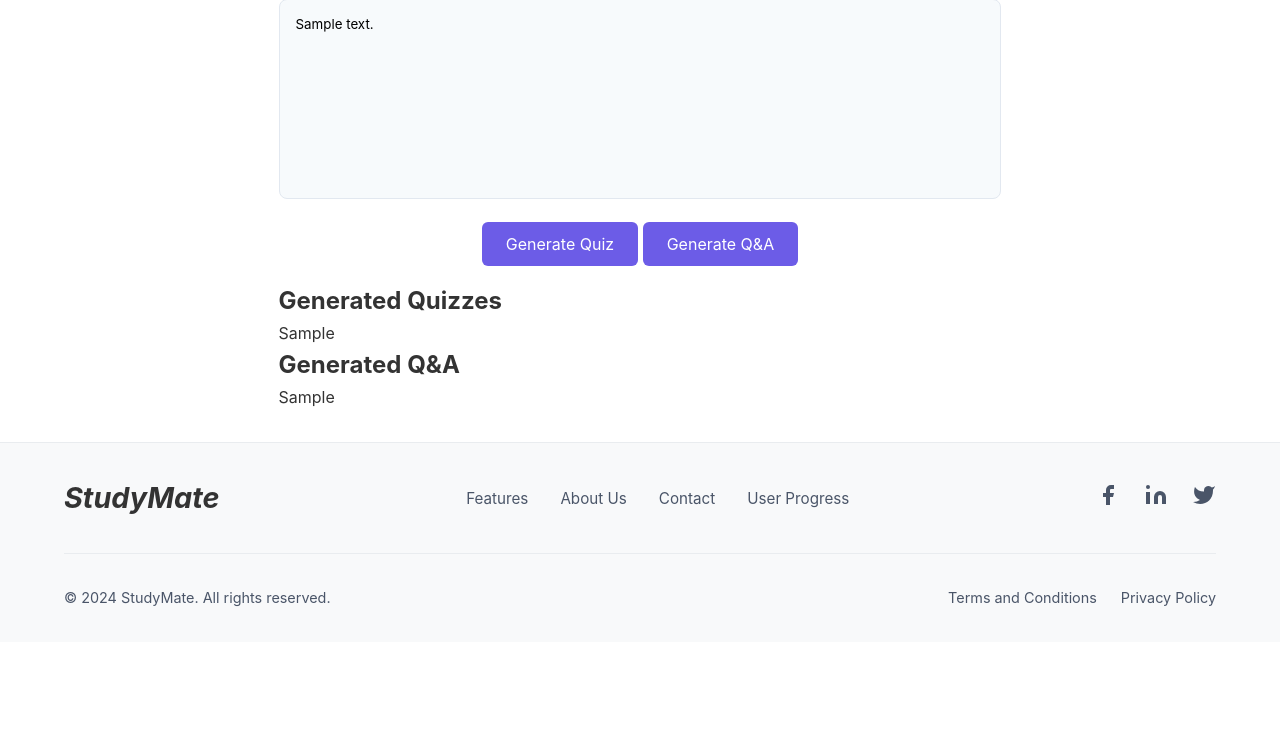
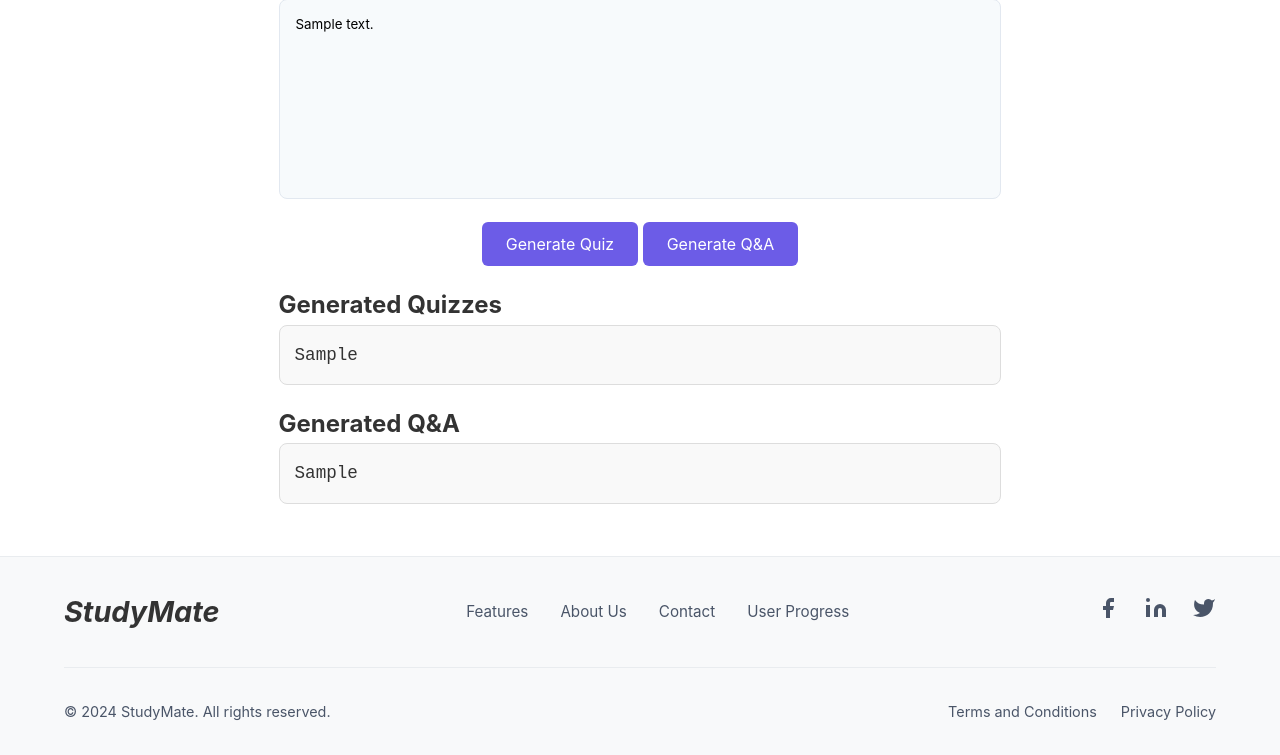
Before and after one commit to abzaidi/studyMate, a Django app: template studymate/templates/main.html in a window 1280 px wide. Shown: the part 713-1468 px from the top of the page. Before the commit the page ends 1320 px from the top, so only its background shows below. Run offline with Django 5.2, Linux system fonts and the light colour scheme; the template is opened without the code that fills it: most values are stand-ins (such as "Sample title", 1, 10 or a date in 2020); parts of the project's set-up code (start-up, migrations or seed data) failed here and were passed over.

Commit message:
modify styling of quizzes and qnas

```diff
--- a/studymate/studymate/static/css/main.css
+++ b/studymate/studymate/static/css/main.css
@@ -184,6 +184,27 @@ textarea {
     background: #CBD5E0;
 }
 
+.quiz-section, .qna-section {
+    margin: 20px 0;
+}
+
+.quiz-box, .qna-box {
+    border: 1px solid #ddd;
+    border-radius: 8px;
+    padding: 15px;
+    background-color: #f9f9f9;
+    overflow-x: auto; /* Add horizontal scroll if content overflows */
+    max-width: 100%; /* Ensure the box does not exceed the screen width */
+}
+
+.styled-pre {
+    font-size: 1.1em; /* Increase font size */
+    font-family: 'Courier New', Courier, monospace; /* Use a better font */
+    white-space: pre-wrap; /* Wrap text to stay within the box */
+    word-wrap: break-word; /* Break long words to fit within the box */
+    margin: 0;
+}
+
 /* Responsive design */
 @media (max-width: 768px) {
     .nav-container {
--- a/studymate/templates/main.html
+++ b/studymate/templates/main.html
@@ -68,14 +68,18 @@
         {% if generated_quizzes %}
         <section class="quiz-section">
             <h2>Generated Quizzes</h2>
-            <pre>{{ generated_quizzes }}</pre>
+            <div class="quiz-box">
+                <pre class="styled-pre">{{ generated_quizzes }}</pre>
+            </div>
         </section>
         {% endif %}
 
         {% if generated_qna %}
         <section class="qna-section">
             <h2>Generated Q&A</h2>
-            <pre>{{ generated_qna }}</pre>
+            <div class="qna-box">
+                <pre class="styled-pre">{{ generated_qna }}</pre>
+            </div>
         </section>
         {% endif %}
 
```
